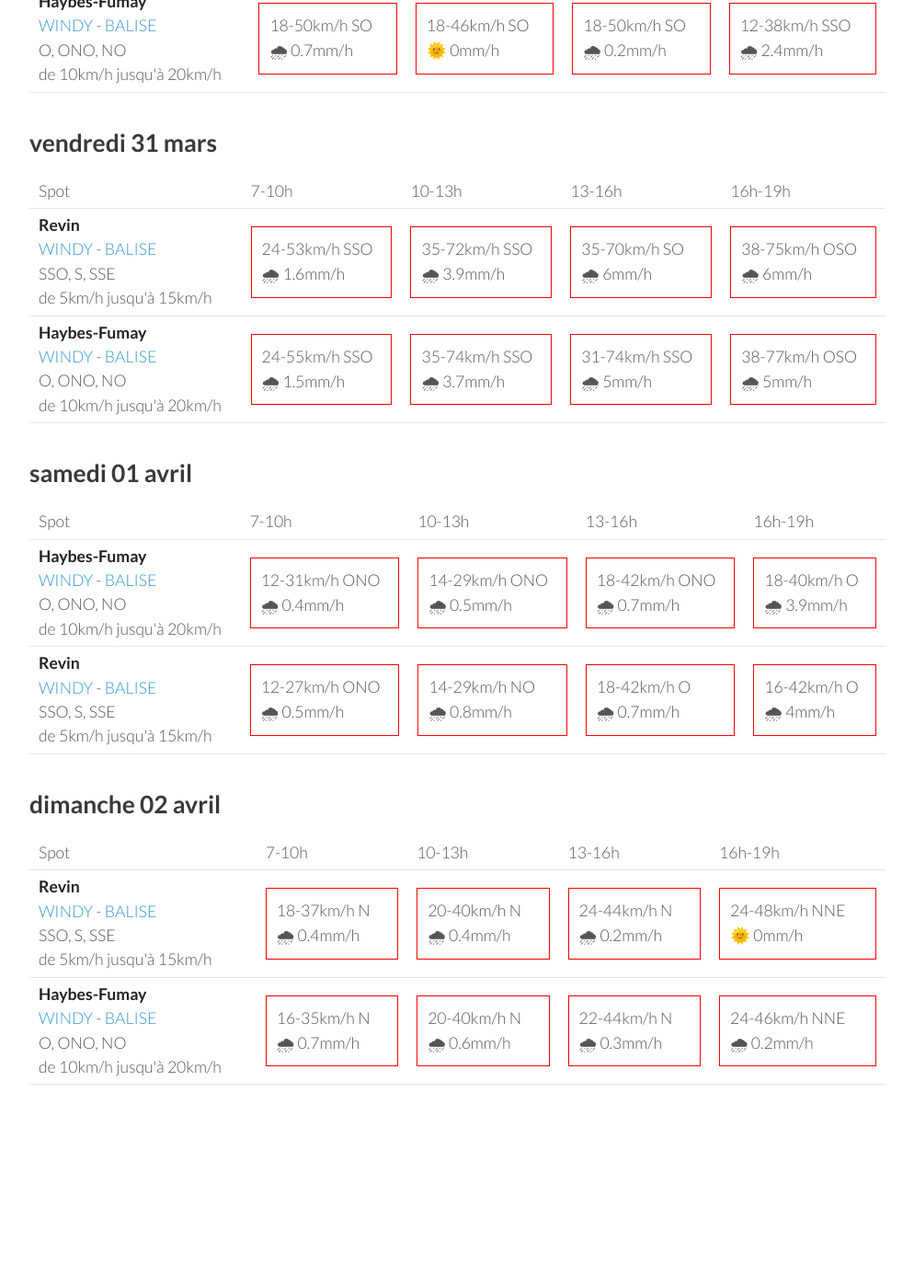
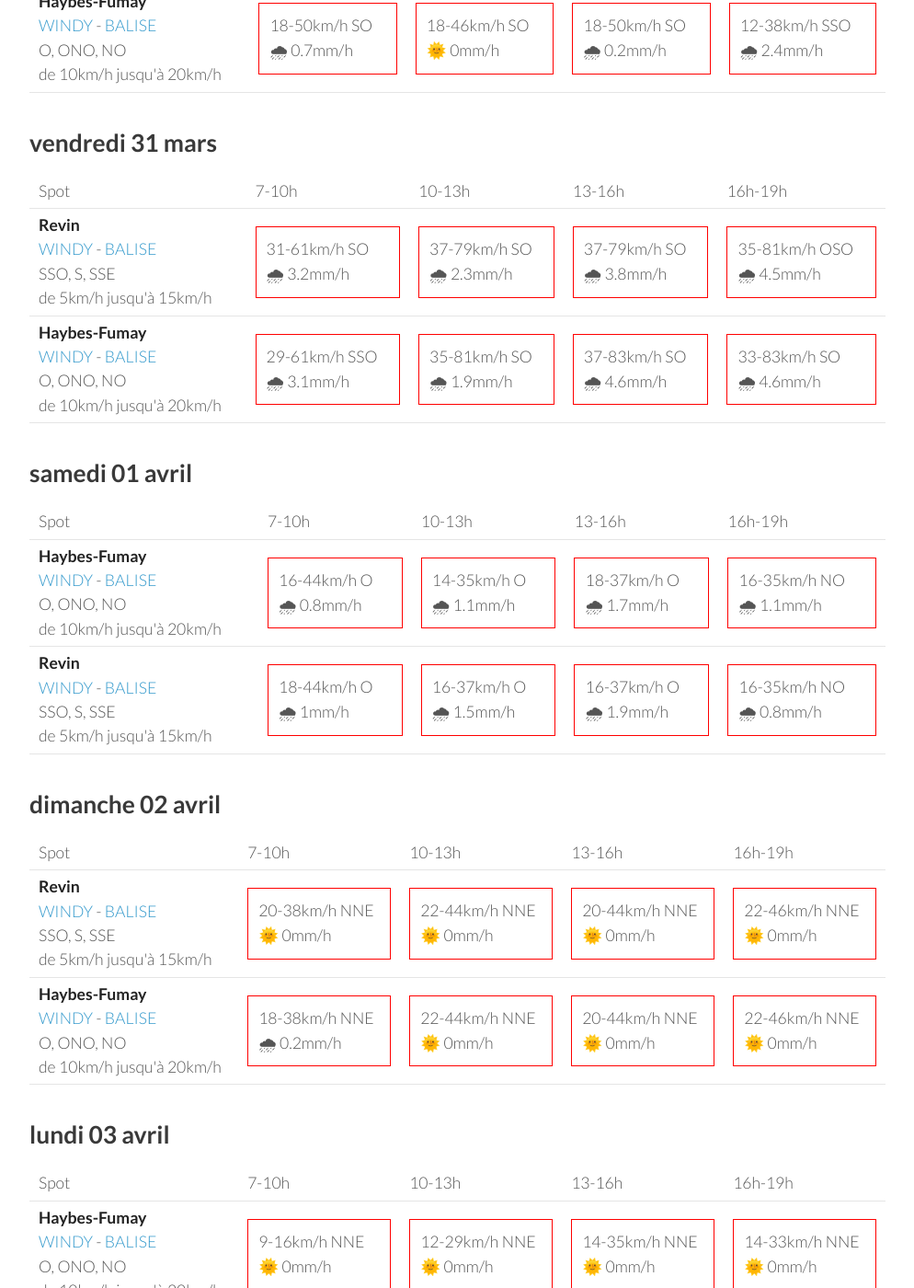
Before and after one commit to parapente-dans-le-nord/parapente-dans-le-nord.github.io, a Jekyll site: the page built from ardennes.markdown, in a window 1280 px wide and 1400 px high, scrolled down 859 px. Shown: the whole window at 92% size, without its empty margins (26-1020 px from the left). Built offline with Jekyll 4.4.1, drawn with Linux system fonts in a browser that asks for light colours; before the commit the page ends 2166 px from its top, so only the background shows below that; some of the changed text lies outside the part shown.

Commit message:
update index.markdown

```diff
--- a/ardennes.markdown
+++ b/ardennes.markdown
@@ -7,7 +7,7 @@ title:  "Tous les spots"
 {: .links}
 
 # Prevision Windy, modèle Arome
-page mise à jour le mercredi 29 mars 06:10
+page mise à jour le mercredi 29 mars 10:10
 
 ## mercredi 29 mars
 
@@ -96,20 +96,20 @@ page mise à jour le mercredi 29 mars 06:10
 <tr>
         <td><strong>Revin</strong><br><a href="https://windy.com/49.948/4.625?49.543,4.625,8">WINDY</a> - <span class=""><a href="http://www.balisemeteo.com/balise.php?idBalise=5019">BALISE</a> </span><br> <span class="vent-favorable">SSO, S, SSE</span><br><span class="force-vent">de 5km/h jusqu'à 15km/h</span> </td>
 
-            <td><div class="not-flyable"><p>24-53km/h SSO</p><p>🌧 1.6mm/h</p></div></td>
-            <td><div class="not-flyable"><p>35-72km/h SSO</p><p>🌧 3.9mm/h</p></div></td>
-            <td><div class="not-flyable"><p>35-70km/h SO</p><p>🌧 6mm/h</p></div></td>
-            <td><div class="not-flyable"><p>38-75km/h OSO</p><p>🌧 6mm/h</p></div></td>
+            <td><div class="not-flyable"><p>31-61km/h SO</p><p>🌧 3.2mm/h</p></div></td>
+            <td><div class="not-flyable"><p>37-79km/h SO</p><p>🌧 2.3mm/h</p></div></td>
+            <td><div class="not-flyable"><p>37-79km/h SO</p><p>🌧 3.8mm/h</p></div></td>
+            <td><div class="not-flyable"><p>35-81km/h OSO</p><p>🌧 4.5mm/h</p></div></td>
 
 
     </tr>
 <tr>
         <td><strong>Haybes-Fumay</strong><br><a href="https://windy.com/49.998/4.715?49.913,4.738,10">WINDY</a> - <span class=""><a href="http://www.balisemeteo.com/balise.php?idBalise=104">BALISE</a> </span><br> <span class="vent-favorable">O, ONO, NO</span><br><span class="force-vent">de 10km/h jusqu'à 20km/h</span> </td>
 
-            <td><div class="not-flyable"><p>24-55km/h SSO</p><p>🌧 1.5mm/h</p></div></td>
-            <td><div class="not-flyable"><p>35-74km/h SSO</p><p>🌧 3.7mm/h</p></div></td>
-            <td><div class="not-flyable"><p>31-74km/h SSO</p><p>🌧 5mm/h</p></div></td>
-            <td><div class="not-flyable"><p>38-77km/h OSO</p><p>🌧 5mm/h</p></div></td>
+            <td><div class="not-flyable"><p>29-61km/h SSO</p><p>🌧 3.1mm/h</p></div></td>
+            <td><div class="not-flyable"><p>35-81km/h SO</p><p>🌧 1.9mm/h</p></div></td>
+            <td><div class="not-flyable"><p>37-83km/h SO</p><p>🌧 4.6mm/h</p></div></td>
+            <td><div class="not-flyable"><p>33-83km/h SO</p><p>🌧 4.6mm/h</p></div></td>
 
 
     </tr>
@@ -132,20 +132,20 @@ page mise à jour le mercredi 29 mars 06:10
 <tr>
         <td><strong>Haybes-Fumay</strong><br><a href="https://windy.com/49.998/4.715?49.913,4.738,10">WINDY</a> - <span class=""><a href="http://www.balisemeteo.com/balise.php?idBalise=104">BALISE</a> </span><br> <span class="vent-favorable">O, ONO, NO</span><br><span class="force-vent">de 10km/h jusqu'à 20km/h</span> </td>
 
-            <td><div class="not-flyable"><p>12-31km/h ONO</p><p>🌧 0.4mm/h</p></div></td>
-            <td><div class="not-flyable"><p>14-29km/h ONO</p><p>🌧 0.5mm/h</p></div></td>
-            <td><div class="not-flyable"><p>18-42km/h ONO</p><p>🌧 0.7mm/h</p></div></td>
-            <td><div class="not-flyable"><p>18-40km/h O</p><p>🌧 3.9mm/h</p></div></td>
+            <td><div class="not-flyable"><p>16-44km/h O</p><p>🌧 0.8mm/h</p></div></td>
+            <td><div class="not-flyable"><p>14-35km/h O</p><p>🌧 1.1mm/h</p></div></td>
+            <td><div class="not-flyable"><p>18-37km/h O</p><p>🌧 1.7mm/h</p></div></td>
+            <td><div class="not-flyable"><p>16-35km/h NO</p><p>🌧 1.1mm/h</p></div></td>
 
 
     </tr>
 <tr>
         <td><strong>Revin</strong><br><a href="https://windy.com/49.948/4.625?49.543,4.625,8">WINDY</a> - <span class=""><a href="http://www.balisemeteo.com/balise.php?idBalise=5019">BALISE</a> </span><br> <span class="vent-favorable">SSO, S, SSE</span><br><span class="force-vent">de 5km/h jusqu'à 15km/h</span> </td>
 
-            <td><div class="not-flyable"><p>12-27km/h ONO</p><p>🌧 0.5mm/h</p></div></td>
-            <td><div class="not-flyable"><p>14-29km/h NO</p><p>🌧 0.8mm/h</p></div></td>
-            <td><div class="not-flyable"><p>18-42km/h O</p><p>🌧 0.7mm/h</p></div></td>
-            <td><div class="not-flyable"><p>16-42km/h O</p><p>🌧 4mm/h</p></div></td>
+            <td><div class="not-flyable"><p>18-44km/h O</p><p>🌧 1mm/h</p></div></td>
+            <td><div class="not-flyable"><p>16-37km/h O</p><p>🌧 1.5mm/h</p></div></td>
+            <td><div class="not-flyable"><p>16-37km/h O</p><p>🌧 1.9mm/h</p></div></td>
+            <td><div class="not-flyable"><p>16-35km/h NO</p><p>🌧 0.8mm/h</p></div></td>
 
 
     </tr>
@@ -168,20 +168,20 @@ page mise à jour le mercredi 29 mars 06:10
 <tr>
         <td><strong>Revin</strong><br><a href="https://windy.com/49.948/4.625?49.543,4.625,8">WINDY</a> - <span class=""><a href="http://www.balisemeteo.com/balise.php?idBalise=5019">BALISE</a> </span><br> <span class="vent-favorable">SSO, S, SSE</span><br><span class="force-vent">de 5km/h jusqu'à 15km/h</span> </td>
 
-            <td><div class="not-flyable"><p>18-37km/h N</p><p>🌧 0.4mm/h</p></div></td>
-            <td><div class="not-flyable"><p>20-40km/h N</p><p>🌧 0.4mm/h</p></div></td>
-            <td><div class="not-flyable"><p>24-44km/h N</p><p>🌧 0.2mm/h</p></div></td>
-            <td><div class="not-flyable"><p>24-48km/h NNE</p><p>🌞 0mm/h</p></div></td>
+            <td><div class="not-flyable"><p>20-38km/h NNE</p><p>🌞 0mm/h</p></div></td>
+            <td><div class="not-flyable"><p>22-44km/h NNE</p><p>🌞 0mm/h</p></div></td>
+            <td><div class="not-flyable"><p>20-44km/h NNE</p><p>🌞 0mm/h</p></div></td>
+            <td><div class="not-flyable"><p>22-46km/h NNE</p><p>🌞 0mm/h</p></div></td>
 
 
     </tr>
 <tr>
         <td><strong>Haybes-Fumay</strong><br><a href="https://windy.com/49.998/4.715?49.913,4.738,10">WINDY</a> - <span class=""><a href="http://www.balisemeteo.com/balise.php?idBalise=104">BALISE</a> </span><br> <span class="vent-favorable">O, ONO, NO</span><br><span class="force-vent">de 10km/h jusqu'à 20km/h</span> </td>
 
-            <td><div class="not-flyable"><p>16-35km/h N</p><p>🌧 0.7mm/h</p></div></td>
-            <td><div class="not-flyable"><p>20-40km/h N</p><p>🌧 0.6mm/h</p></div></td>
-            <td><div class="not-flyable"><p>22-44km/h N</p><p>🌧 0.3mm/h</p></div></td>
-            <td><div class="not-flyable"><p>24-46km/h NNE</p><p>🌧 0.2mm/h</p></div></td>
+            <td><div class="not-flyable"><p>18-38km/h NNE</p><p>🌧 0.2mm/h</p></div></td>
+            <td><div class="not-flyable"><p>22-44km/h NNE</p><p>🌞 0mm/h</p></div></td>
+            <td><div class="not-flyable"><p>20-44km/h NNE</p><p>🌞 0mm/h</p></div></td>
+            <td><div class="not-flyable"><p>22-46km/h NNE</p><p>🌞 0mm/h</p></div></td>
 
 
     </tr>
@@ -189,3 +189,39 @@ page mise à jour le mercredi 29 mars 06:10
 </tbody>
 </table>
 {:/}
+## lundi 03 avril
+
+{::nomarkdown}
+<table>
+  <tbody>
+    <tr>
+      <td>Spot</td>
+      <td>7-10h</td>
+      <td>10-13h</td>
+      <td>13-16h</td>
+      <td>16h-19h</td>
+    </tr>
+<tr>
+        <td><strong>Haybes-Fumay</strong><br><a href="https://windy.com/49.998/4.715?49.913,4.738,10">WINDY</a> - <span class=""><a href="http://www.balisemeteo.com/balise.php?idBalise=104">BALISE</a> </span><br> <span class="vent-favorable">O, ONO, NO</span><br><span class="force-vent">de 10km/h jusqu'à 20km/h</span> </td>
+
+            <td><div class="not-flyable"><p>9-16km/h NNE</p><p>🌞 0mm/h</p></div></td>
+            <td><div class="not-flyable"><p>12-29km/h NNE</p><p>🌞 0mm/h</p></div></td>
+            <td><div class="not-flyable"><p>14-35km/h NNE</p><p>🌞 0mm/h</p></div></td>
+            <td><div class="not-flyable"><p>14-33km/h NNE</p><p>🌞 0mm/h</p></div></td>
+
+
+    </tr>
+<tr>
+        <td><strong>Revin</strong><br><a href="https://windy.com/49.948/4.625?49.543,4.625,8">WINDY</a> - <span class=""><a href="http://www.balisemeteo.com/balise.php?idBalise=5019">BALISE</a> </span><br> <span class="vent-favorable">SSO, S, SSE</span><br><span class="force-vent">de 5km/h jusqu'à 15km/h</span> </td>
+
+            <td><div class="not-flyable"><p>11-20km/h NNE</p><p>🌞 0mm/h</p></div></td>
+            <td><div class="not-flyable"><p>12-29km/h NNE</p><p>🌞 0mm/h</p></div></td>
+            <td><div class="not-flyable"><p>14-35km/h NNE</p><p>🌞 0mm/h</p></div></td>
+            <td><div class="not-flyable"><p>14-31km/h NNE</p><p>🌞 0mm/h</p></div></td>
+
+
+    </tr>
+
+</tbody>
+</table>
+{:/}
```
